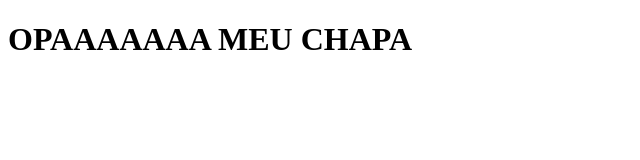
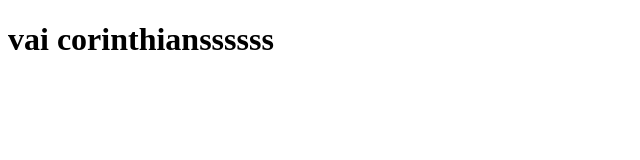
Before and after one commit to Mathprogramation/Linguagem_programacao, a plain HTML site: page index.html in a window 1280 px wide. Shown: the whole page, without its empty margins (0-640 px from the left). Drawn offline with Linux system fonts and the light colour scheme.

Commit message:
segundo commit

```diff
--- a/index.html
+++ b/index.html
@@ -6,7 +6,7 @@
     <title>OPAAA</title>
 </head>
 <body>
-    <h1>OPAAAAAAA MEU CHAPA</h1>
+    <h1>vai corinthianssssss</h1>
 
 </body>
 </html>
```
